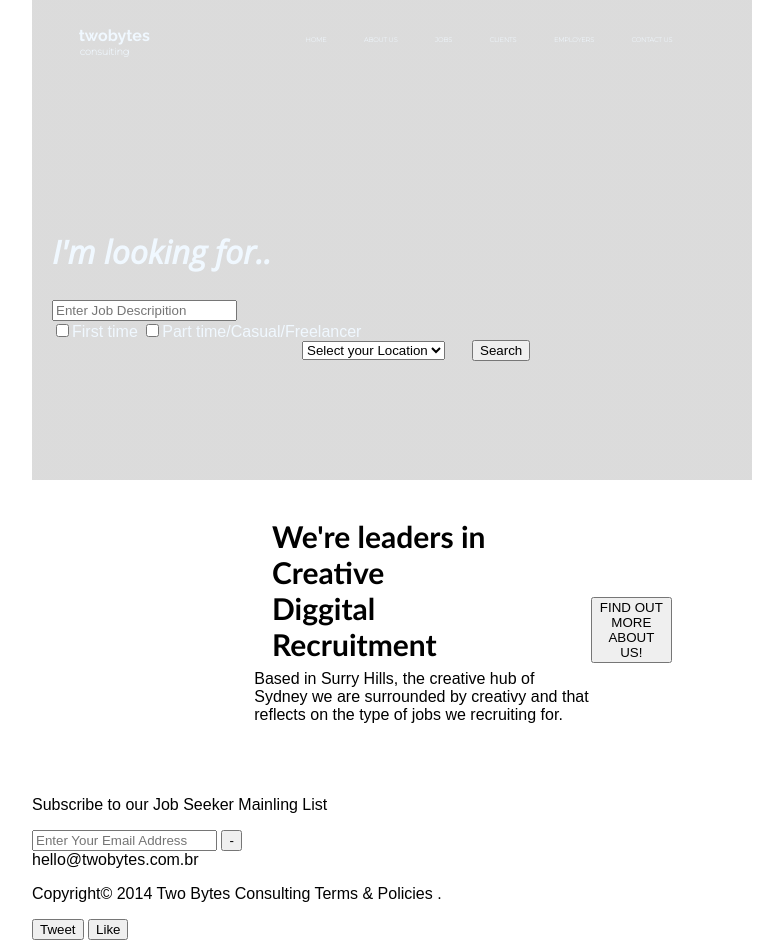
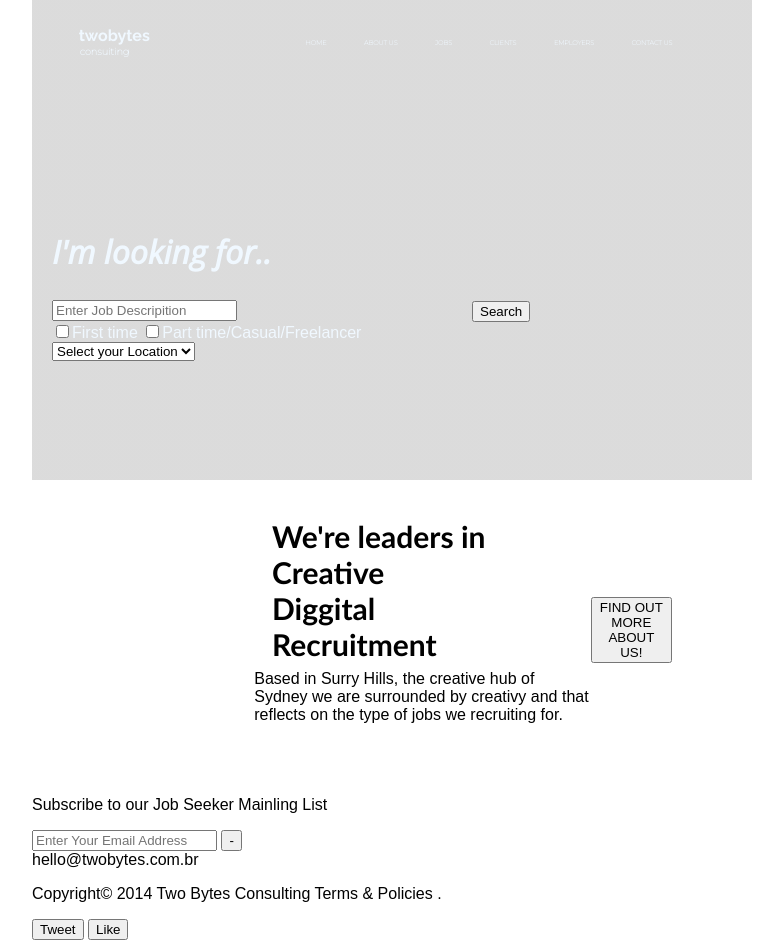
Before and after one commit to rodrigoestevan08/landingpage1.1, a plain HTML site: page index.html in a window 1280 px wide. Shown: the whole page, without its empty margins (288-1071 px from the left). Drawn offline with nearby package versions, Linux system fonts and the light colour scheme.

Commit message:
Add files via upload

```diff
--- a/index.html
+++ b/index.html
@@ -15,6 +15,7 @@
 <body>
     <header>
         <nav>
+
             <div class="tipografia">
                 <p>
                     <span class="two">two</span>
@@ -23,24 +24,38 @@
                 <h6>consuiting</h6>
             </div>
             <div class="menu">
-                <a href="">HOME</a>
-                <a href="">ABOUT US</a>
-                <a href="">JOBS</a>
-                <a href="">CLIENTS</a>
-                <a href="">EMPLOYERS</a>
-                <a href="">CONTACT US</a>
+                <div class="mazul">
+                <a href="">HOME</a></div>
+                <div class="mazul">
+                <a href="">ABOUT US</a></div>
+                <div class="mazul">
+                <a href="">JOBS</a></div>
+                <div class="mazul">
+                <a href="">CLIENTS</a></div>
+                <div class="mazul">
+                <a href="">EMPLOYERS</a></div>
+                <div class="mazul">
+                <a href="">CONTACT US</a></div>
             </div>
         </nav>
         <section class="campos">
+
             <h2> I'm looking for..</h2>
-            <input name="qualemprego" type="text" placeholder="Enter Job Descripition">
+            <input class="qualemp" name="qualemprego" type="text" placeholder="Enter Job Descripition">
+            <div class="search">
+
+                <button>
+                    Search
+                </button>
+            </div>
+                <div class="linha2">
                  <div class="checkbox">
                     <label for="firsttime">
                         <input name="firsttime" type="checkbox">First time</label>
                     <label for="parttime">
                         <input name="parttime" type="checkbox">Part time/Casual/Freelancer</label>
                 </div>
-            <div class="localizacao">
+
                 <Select name="location">
                         <option value="">Select your Location</option>
                         <option value="SP">São Paulo</option>
@@ -48,23 +63,17 @@
                         <option value="Outros">Outros</option>
                 </Select>
             </div>
-            <div class="search">
-                <button>
-                    Search
-                </button>
+        </section>
+        <div class="azul">
+            <div class="azulc"></div><div class="azule"></div><div class="azulc"></div><div class="azule"></div><div class="azulc"></div><div class="azule"></div><div class="azulc"></div><div class="azule"></div><div class="azulc"></div><div class="azule"></div>
         </div>
-        </section>
     </header>
     <section class="branca">
-
-            <div>
         <h3>
-               <span>We're leaders in</span>
+            <span class="we">We're leaders in</span>
+            <span> Creative Diggital Recruitment</span>
+            </span>
         </h3>
-            <h3>
-            <span> Creative Diggital Recruitment</span>
-            </h3>
-        </div>
         <p>Based in Surry Hills, the creative hub of Sydney we are surrounded by creativy and that reflects on the type of jobs
             we recruiting for.</p>
         <button>FIND OUT MORE ABOUT US!</button>
```
Lines whose indentation alone changed are shown as unchanged.
